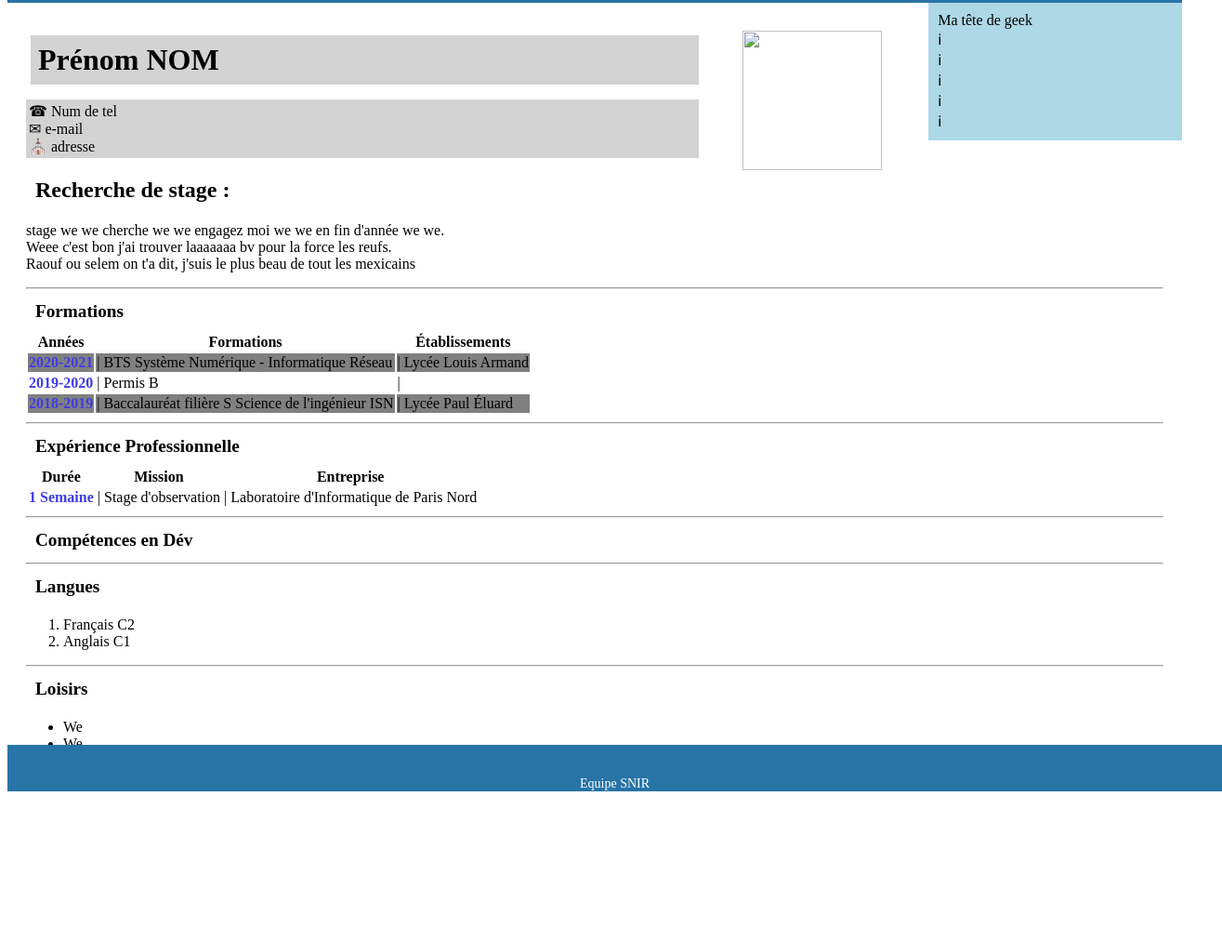
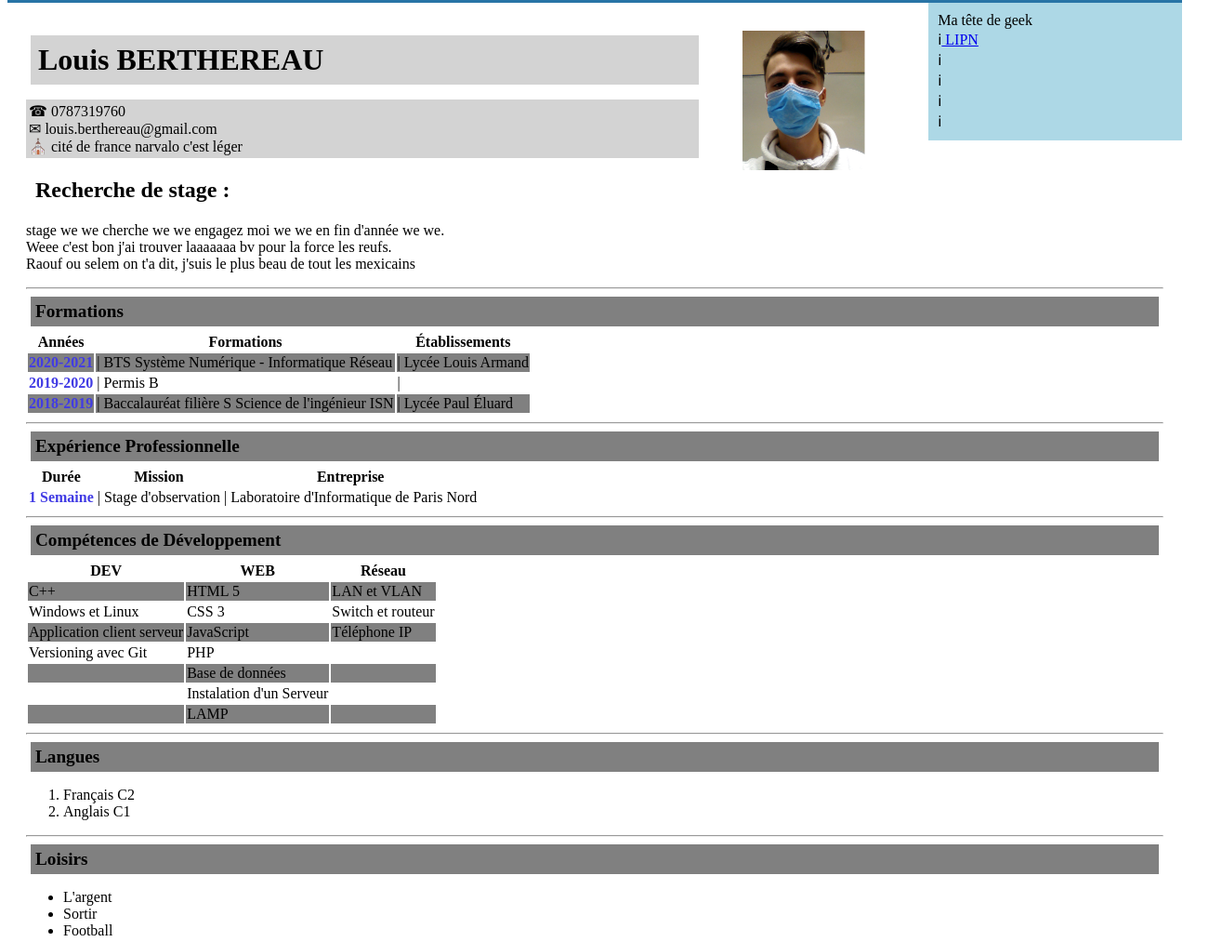
Before and after one commit to Lberthereau/MW, a plain HTML site: page index.html in a window 1280 px wide. Shown: the part 159-1172 px from the top of the page at 93% size, 1315 px wide, since content can reach past the window. Before the commit the page ends 1040 px from the top, so only its background shows below. Drawn offline with Linux system fonts and the light colour scheme; files whose address does not match are found by name.

Commit message:
Defi Web

```diff
--- a/index.html
+++ b/index.html
@@ -8,6 +8,7 @@
 	</head>
 
 	<body>
+		<div>
 		<header class="fond_bleu">
 			<h1>Mes Dév ! En Web En SNIR En Y</h1>
 		</header>
@@ -16,18 +17,18 @@
 			</nav>
 		<aside>
 			Ma tête de geek<br/>
-			ℹ<br/>
+			ℹ<a href="https://lipn.univ-paris13.fr/"> LIPN</a><br/>
 			ℹ<br/>
 			ℹ<br/>
 			ℹ<br/>
 			ℹ<br/>
 		</aside>
 		<section>
-		 	<img id="photo" src="C:\Users\LBERTHEREAU\Desktop\MW01\1390332474-391-orig.jpg">
-			<h1 class="rectangle">Prénom NOM </h1>
-			<p class="rectangle"> ☎ Num de tel <br/>
-				✉ e-mail <br/>
-			    ⛪ adresse</p>
+		 	<img id="photo" src="C:\Users\LBERTHEREAU\Desktop\MW01\e.png">
+			<h1 class="rectangle">Louis BERTHEREAU </h1>
+			<p class="rectangle"> ☎ 0787319760 <br/>
+				✉ louis.berthereau@gmail.com <br/>
+			    ⛪ cité de france narvalo c'est léger</p>
 			<h2>Recherche de stage :</h2>
 			<p>stage we we cherche we we engagez moi we we en fin d'année we we.<br/>
 			 Weee c'est bon j'ai trouver laaaaaaa bv pour la force les reufs.<br/>
@@ -36,7 +37,7 @@
 			<hr></hr>
 
 			 <table>
-			 	<h3>Formations</h3>
+			 	<h3 id="gris">Formations</h3>
 			 	<tr>
 					    <th>Années</th>
 					    <th>Formations</th>
@@ -61,7 +62,7 @@
 			 </table>
 			 <hr></hr>
 			<table>
-				<h3>Expérience Professionnelle</h3>
+				<h3 id="gris" >Expérience Professionnelle</h3>
 				<tr>
 					<th>Durée</th>
 					<th>Mission</th>
@@ -74,27 +75,70 @@
 				</tr>
 			</table>
 			<hr></hr>
-			<h3>Compétences en Dév</h3>
+			<table>
+			<h3 id="gris" >Compétences de Développement</h3>
+				<tr>
+					<th>DEV</th>
+					<th>WEB</th>
+					<th>Réseau</th>
+				</tr>
+				<tr>
+					<td  id="gris">C++</td>
+					<td  id="gris">HTML 5 </td>
+					<td  id="gris">LAN et VLAN</tdS>
+				</tr>
+				<tr>
+					<td>Windows et Linux</td>
+					<td>CSS 3</td>
+					<td>Switch et routeur</td>
+				</tr>
+				<tr>
+					<td  id="gris">Application client serveur</td>
+					<td  id="gris">JavaScript</td>
+					<td  id="gris">Téléphone IP</td>
+				</tr>
+				<tr>
+					<td>Versioning avec Git</td>
+					<td>PHP</td>
+					<td></td>
+				</tr>
+				<tr>
+					<td  id="gris"></td>
+					<td  id="gris">Base de données </td>
+					<td  id="gris"></td>
+				</tr>
+				<tr>
+					<td></td>
+					<td>Instalation d'un Serveur </td>
+					<td></td>
+				</tr>
+				<tr>
+					<td  id="gris"></td>
+					<td  id="gris">LAMP</td>
+					<td  id="gris"></td>
+				</tr>
+				</table>
+
 
 			<hr></hr>
-			<h3>Langues</h3>
+			<h3 id="gris" >Langues</h3>
 			<ol>
 
 				<li>Français C2</li>
 				<li>Anglais C1</li>
 			</ol>
 			<hr></hr>
-			<h3> Loisirs</h3>
+			<h3 id="gris"> Loisirs</h3>
 			<ul>
-				<li>We</li>
-				<li>We</li>
-				<li>We</li>
+				<li>L'argent</li>
+				<li>Sortir</li>
+				<li>Football</li>
 			</ul>
 		</section>
 
-		<footer class="fond_bleu">
-			<p>Equipe SNIR </p>
+		<footer >
+			<p class="fond_bleu">Equipe SNIR </p>
 		</footer>
 	</body>
-
+</div>
 </html>
--- a/style.css
+++ b/style.css
@@ -21,6 +21,12 @@ background-color: grey;
 .GrasseColor{
 	color: #413be4;
 	font-weight: bold;
+}
+#gris{
+	background-color: grey;
+}
+div{
+
 }
 header h1 {
 	text-align: center;
@@ -61,11 +67,10 @@ footer {
 	position:absolute;
 	bottom:0;
 	width:99%;
-	height: 10px;
-	top: 120%;
+	top: 150%;
 	text-align: center;
-	font-size: 14px;
-	padding: 20px;
+	font-size: 2.1em;
+	padding-top: 50px;
 }
 aside {
 	float: right;
```
Also changed, not shown: 1390332474-391-orig.jpg (added), e.png (added), photo.png (added).
